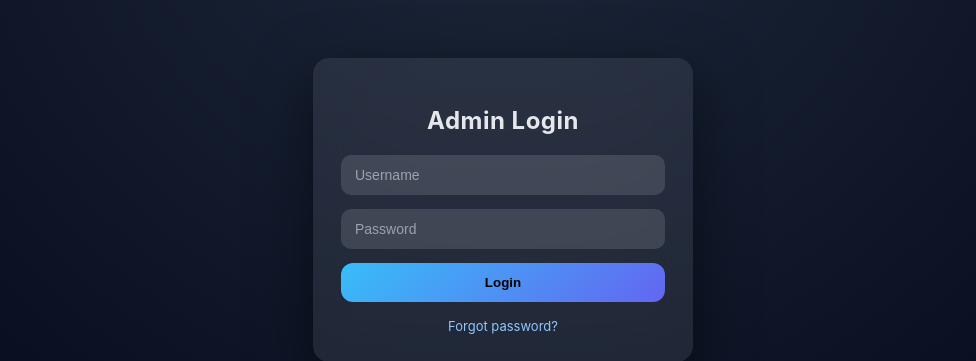
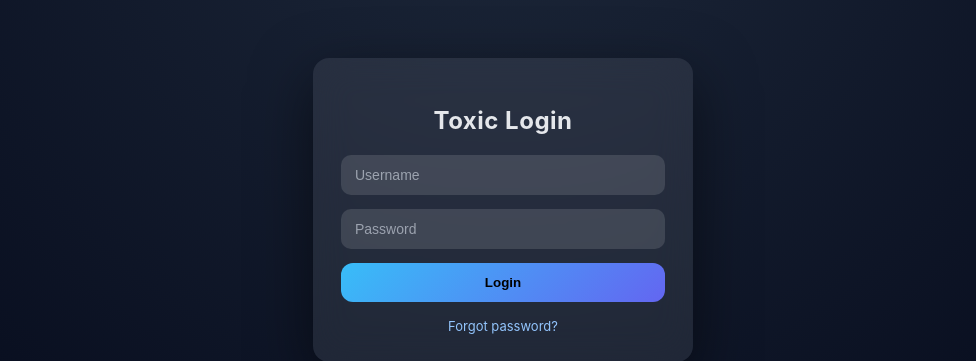
Before and after one commit to BtwToxic/tt, a Flask app: page / in a window 1280 px wide. Shown: the part 190-551 px from the top of the page, without its empty margins (137-1113 px from the left). Run offline with Flask 3, Linux system fonts and the light colour scheme; parts of the project's set-up code (start-up, migrations or seed data) failed here and were passed over.

Commit message:
Update login.html

```diff
--- a/templates/login.html
+++ b/templates/login.html
@@ -1,7 +1,7 @@
 <link rel="stylesheet" href="/static/style.css">
 
 <div class="card">
-  <h2>Admin Login</h2>
+  <h2>Toxic Login</h2>
 
   {% if alert %}
     <div class="alert">{{ alert }}</div>
```
